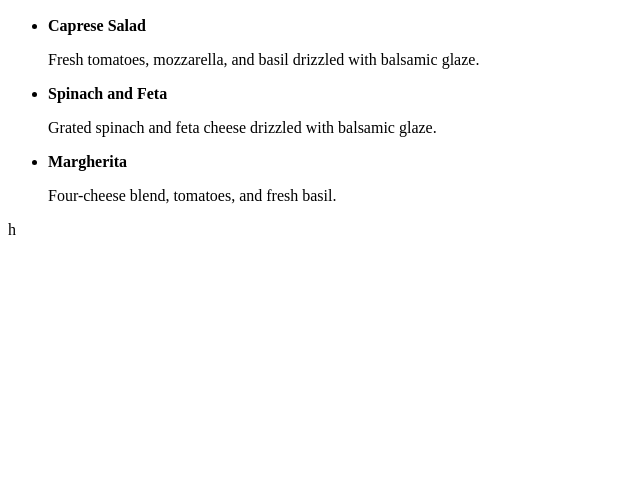
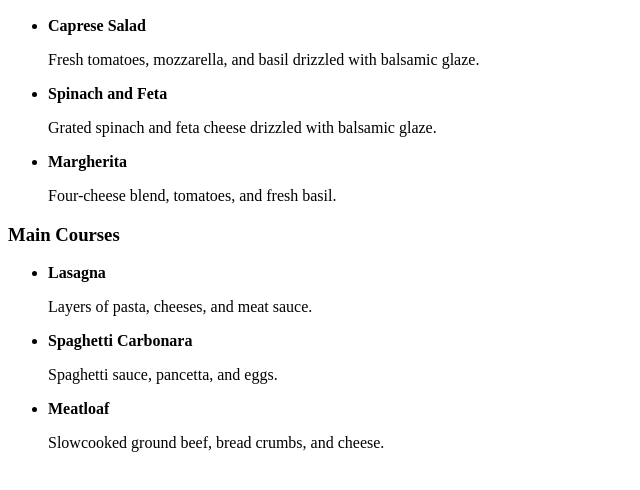
Before and after one commit to AlexYusal/The-Real-Experience, a plain HTML site: page index.html in a window 1280 px wide. Shown: the part 110-600 px from the top of the page, without its empty margins (0-640 px from the left). Drawn offline with Linux system fonts and the light colour scheme.

Commit message:
added main courses

```diff
--- a/index.html
+++ b/index.html
@@ -33,6 +33,23 @@
 
    </ul>
 
-   h
+   <h3>Main Courses</h3>
+
+   <ul>
+    <li>
+        <strong>Lasagna</strong>
+        <p>Layers of pasta, cheeses, and meat sauce.</p>
+    </li>
+    <li>
+        <strong>Spaghetti Carbonara</strong>
+        <p>Spaghetti sauce, pancetta, and eggs.</p>
+    </li>
+    <li>
+        <strong>Meatloaf</strong>
+        <p>Slowcooked ground beef, bread crumbs, and cheese.</p>
+    </li>
+   </ul>
+
+
 </body>
 </html>
```
